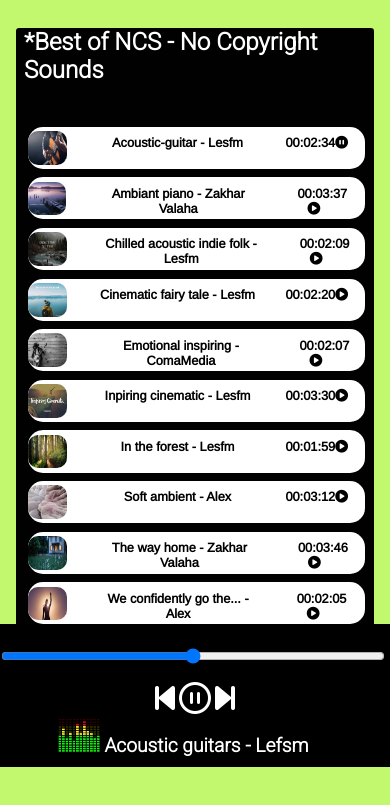
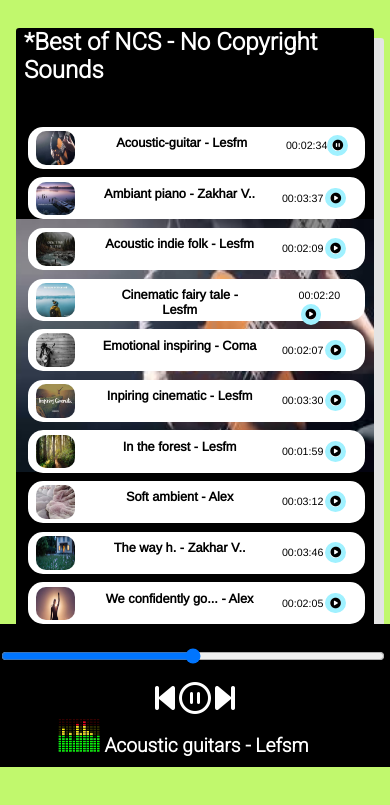
Before and after one commit to krgarima/spotify-clone, a plain HTML site: page index.html in a window 390 px wide. Both pictures are taken after a click on the icon 341 px from the left and 220 px from the top of the page. Shown: the part 77-882 px from the top of the page. Drawn offline with nearby package versions, Linux system fonts and the light colour scheme.

Commit message:
added background image

```diff
--- a/index.html
+++ b/index.html
@@ -7,6 +7,7 @@
     <meta name="viewport" content="width=device-width, initial-scale=1.0">
     <title>Spotify - Your favourite music is here</title>
     <link rel="stylesheet" href="style.css">
+    <link rel="icon" href="logo.png" type="image/icon type">
 </head>
 
 <body>
@@ -34,12 +35,12 @@
                 </div>
                 <div class="songItem">
                     <img src="covers/1.jpg" alt="cover">
-                    <span class="songName">Ambiant piano - Zakhar Valaha</span>
+                    <span class="songName">Ambiant piano - Zakhar V..</span>
                     <span class="songListPlay"><span class="timestamp">00:03:37<i id="1" class="fas songItemPlay fa-play-circle"></i></span></span>
                 </div>
                 <div class="songItem">
                     <img src="covers/2.jpg" alt="cover">
-                    <span class="songName">Chilled acoustic indie folk - Lesfm</span>
+                    <span class="songName">Acoustic indie folk - Lesfm</span>
                     <span class="songListPlay"><span class="timestamp">00:02:09<i id="2" class="fas songItemPlay fa-play-circle"></i></span></span>
                 </div>
                 <div class="songItem">
@@ -49,7 +50,7 @@
                 </div>
                 <div class="songItem">
                     <img src="covers/4.jpg" alt="cover">
-                    <span class="songName">Emotional inspiring - ComaMedia</span>
+                    <span class="songName">Emotional inspiring - Coma</span>
                     <span class="songListPlay"><span class="timestamp">00:02:07<i id="4" class="fas songItemPlay fa-play-circle"></i></span></span>
                 </div>
                 <div class="songItem">
@@ -69,12 +70,12 @@
                 </div>
                 <div class="songItem">
                     <img src="covers/8.webp" alt="cover">
-                    <span class="songName">The way home - Zakhar Valaha</span>
+                    <span class="songName">The way h. - Zakhar V..</span>
                     <span class="songListPlay"><span class="timestamp">00:03:46<i id="8" class="fas songItemPlay fa-play-circle"></i></span></span>
                 </div>
                 <div class="songItem">
                     <img src="covers/9.jpg" alt="cover">
-                    <span class="songName">We confidently go the... - Alex</span>
+                    <span class="songName">We confidently go... - Alex</span>
                     <span class="songListPlay"><span class="timestamp">00:02:05<i id="9" class="fas songItemPlay fa-play-circle"></i></span></span>
                 </div>
             </div>
--- a/script.js
+++ b/script.js
@@ -7,6 +7,8 @@ let myProgressBar = document.querySelector('#myProgressBar');
 let gif = document.querySelector('#gif');
 let songItemPlay = document.querySelectorAll('.songItemPlay');
 let masterSongName = document.querySelector('#masterSongName');
+let container = document.querySelector('.container');
+
 
 gif.style.opacity = 0;
 let progress = 0;
@@ -20,12 +22,12 @@ let songs = [{
         coverPath: "covers/0.jpg"
     },
     {
-        songName: "Ambiant piano - Zakhar Valaha",
+        songName: "Ambiant piano - Zakhar V.",
         filePath: "songs/1.mp3",
         coverPath: "covers/1.jpg"
     },
     {
-        songName: "Chilled acoustic indie folk - Lesfm",
+        songName: "Acoustic indie folk - Lesfm",
         filePath: "songs/2.mp3",
         coverPath: "covers/2.jpg"
     },
@@ -35,7 +37,7 @@ let songs = [{
         coverPath: "covers/3.jpg"
     },
     {
-        songName: "Emotional inspiring - Coma Media",
+        songName: "Emotional inspiring - Coma",
         filePath: "songs/4.mp3",
         coverPath: "covers/4.jpg"
     },
@@ -55,12 +57,12 @@ let songs = [{
         coverPath: "covers/7.jpg"
     },
     {
-        songName: "The way home - Zakhar Valaha",
+        songName: "The way home - Zakhar V.",
         filePath: "songs/8.mp3",
         coverPath: "covers/8.webp"
     },
     {
-        songName: "We confidently go the victory - Alex",
+        songName: "We confidently go.. - Alex",
         filePath: "songs/9.mp3",
         coverPath: "covers/9.jpg"
     }
@@ -124,6 +126,7 @@ Array.from(songItemPlay).forEach((element) => {
             masterPlay.classList.add('fa-play-circle');
             audioElement.pause();
         }
+        changeBackground();
     })
 })
 
@@ -145,6 +148,11 @@ function removePlayAddPause() {
     })
 }
 
+function changeBackground()
+{
+    container.style.backgroundImage = `url("covers/${songIndex}.jpg")`;
+}
+
 function nextSongPlay() {
     removePauseAddPlay();
     if (songIndex >= 9)
@@ -154,10 +162,12 @@ function nextSongPlay() {
     audioElement.src = `songs/${songIndex}.mp3`;
     audioElement.currentTime = 0;
     audioElement.play();
+    gif.style.opacity = 1;
     masterSongName.innerText = songs[songIndex].songName;
     masterPlay.classList.remove('fa-play-circle');
     masterPlay.classList.add('fa-pause-circle');
     removePlayAddPause();
+    changeBackground();
 }
 
 function previousSongPlay() {
@@ -169,10 +179,12 @@ function previousSongPlay() {
     audioElement.src = `songs/${songIndex}.mp3`;
     audioElement.currentTime = 0;
     audioElement.play();
+    gif.style.opacity = 1;
     masterSongName.innerText = songs[songIndex].songName;
     masterPlay.classList.remove('fa-play-circle');
     masterPlay.classList.add('fa-pause-circle');
     removePlayAddPause();
+    changeBackground();
 }
 
 masterPlay.addEventListener('click', playNPause);
--- a/style.css
+++ b/style.css
@@ -48,11 +48,16 @@ nav ul li img {
 
 .container {
     min-height: 75vh;
-    background-color: black;
+    background-color: rgb(0, 0, 0);
     color: white;
     margin: 5vh 10vw;
     border-radius: 0.2rem;
-    background-image: url('bg.jpg');
+    background-image: url('covers/0.jpg');
+    background-repeat: no-repeat;
+    background-position-x: 80%;
+    background-position-y: 50%;
+    background-size: 45vh;
+    box-shadow: 10px 10px rgb(228, 228, 228);
 }
 
 .songItemContainer {
@@ -87,6 +92,11 @@ nav ul li img {
 
 .timestamp i {
     cursor: pointer;
+}
+
+.timestamp {
+    font-size: small;
+    font-weight: lighter;
 }
 
 .songList h1 {
@@ -136,6 +146,34 @@ nav ul li img {
     height: 40vh;
 }
 
+.fa-play-circle {
+    border: 4px solid rgb(160, 241, 255);
+    border-radius: 40px;
+}
+
+.fa-pause-circle {
+    border: 4px solid rgb(160, 241, 255);
+    border-radius: 40px;
+}
+
+.fa-play-circle:hover {
+    border: 5px solid rgb(160, 241, 255);
+}
+
+.fa-pause-circle:hover {
+    border: 5px solid rgb(160, 241, 255);
+}
+
+
+.icons .fa-play-circle {
+    border: none;
+}
+
+.icons .fa-pause-circle {
+    border: none;
+}
+
+
 @media only screen and (max-width: 700px) {
 
     .container {
@@ -168,7 +206,7 @@ nav ul li img {
         /* height: 4vh; */
         width: 10vw;
         border-radius: 10px;
-        margin: 0.5vh 5vw 0 0;
+        margin: 0.5vh 5vw 0 2vw;
     }
 
     .brandName {
@@ -179,7 +217,20 @@ nav ul li img {
         font-size: 1.1rem;
         margin: 1vh 12vw 0 0;
     }
-    /* .songInfo img {
-        margin: 0 1vw;
-    } */
+
+    .fa-play-circle {
+        border: 5px solid rgb(160, 241, 255);
+        border-radius: 40px;
+        margin: 2px;
+
+    }
+
+    .fa-pause-circle {
+        border: 5px solid rgb(160, 241, 255);
+        border-radius: 40px;
+    }
+
+    .timestamp {
+        font-size: smaller;
+    }
 }
```
